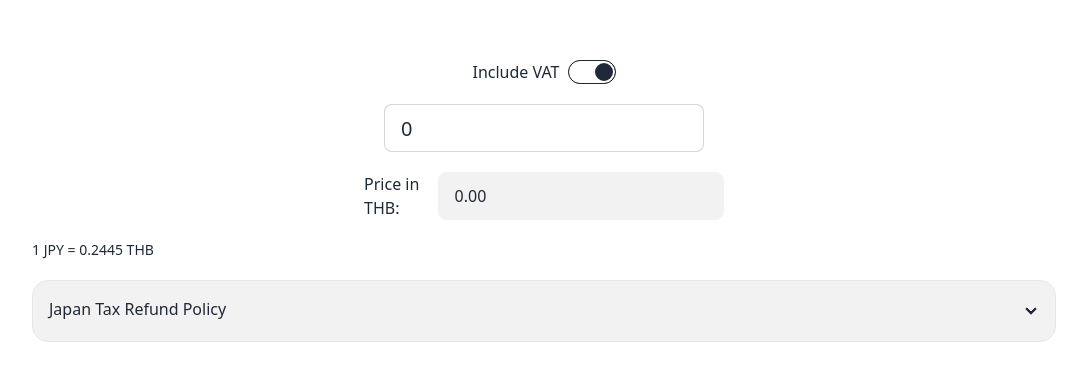
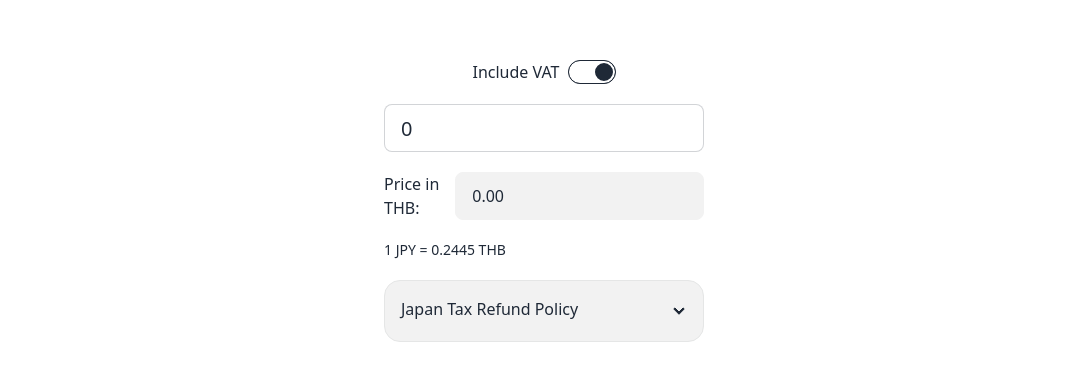
Before and after one commit to wit03/JYP-Baht, a SvelteKit app: page / in a window 1280 px wide. Shown: the part 199-580 px from the top of the page, without its empty margins (96-1183 px from the left). Built offline with nearby package versions, Linux system fonts and the light colour scheme; no server answers.

Commit message:
fix: some design

```diff
--- a/src/routes/+page.svelte
+++ b/src/routes/+page.svelte
@@ -9,7 +9,8 @@
     .then((res) => res.json())
     .then((res) => {
       rate = res.rates.THB.toFixed(4);
-        }).catch((err) => {
+    })
+    .catch((err) => {
       console.log(err, "using fallback rate");
       rate = 0.2445;
     });
@@ -32,6 +33,7 @@
     bind:value={yen}
   />
 
+  <div class="flex flex-col max-w-xs">
     <div class="flex">
       <div>Price in THB:</div>
       <input
@@ -44,31 +46,28 @@
         disabled
       />
     </div>
-    <p class="self-start text-sm">1 JPY = {rate} THB</p>
+    <p class="self-start text-sm max-w-xs mt-5">1 JPY = {rate} THB</p>
+  </div>
 
   <!-- svelte-ignore a11y-no-noninteractive-tabindex -->
   <div
     tabindex="0"
-        class="collapse collapse-arrow border border-base-300 bg-base-200"
+    class="collapse collapse-arrow border border-base-300 bg-base-200 max-w-xs"
   >
     <div class="collapse-title font-medium">Japan Tax Refund Policy</div>
     <div class="collapse-content flex flex-col gap-5">
       <div class="flex flex-col gap-1">
         <b>ยา/เครื่องสำอาง/อาหาร</b>
-                <ul class="text-xs list-inside list-disc">
+        <ul class="text-sm list-inside list-disc">
           <li>ราคาระหว่าง 5,000 ถึง 500,000 เยน</li>
-                    <li>
-                        ค่าภาษีที่คืน 8% ของราคาสินค้า (รวมภาษีมูลค่าเพิ่มแล้ว)
-                    </li>
+          <li>ค่าภาษีที่คืน 8% ของราคาสินค้า (รวมภาษีมูลค่าเพิ่มแล้ว)</li>
         </ul>
       </div>
       <div class="flex flex-col gap-1">
         <b>เครื่องใช้ไฟฟ้า/เสื้อผ้า/อื่นๆ</b>
-                <ul class="text-xs list-inside list-disc">
+        <ul class="text-sm list-inside list-disc">
           <li>ราคามากกว่า 5,000 เยน</li>
-                    <li>
-                        ค่าภาษีที่คืน 8% ของราคาสินค้า (รวมภาษีมูลค่าเพิ่มแล้ว)
-                    </li>
+          <li>ค่าภาษีที่คืน 8% ของราคาสินค้า (รวมภาษีมูลค่าเพิ่มแล้ว)</li>
         </ul>
       </div>
     </div>
```
Lines whose indentation alone changed are shown as unchanged.
